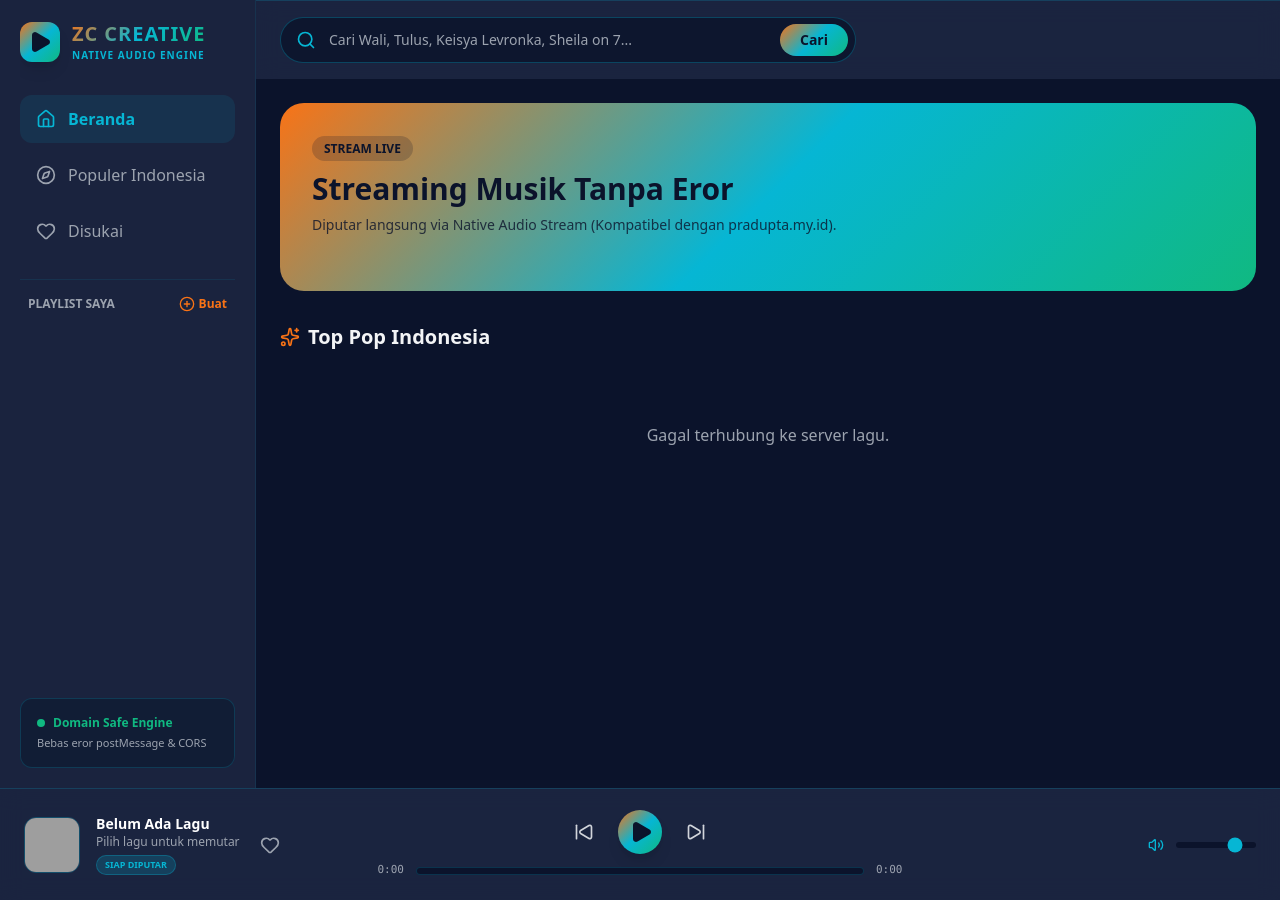
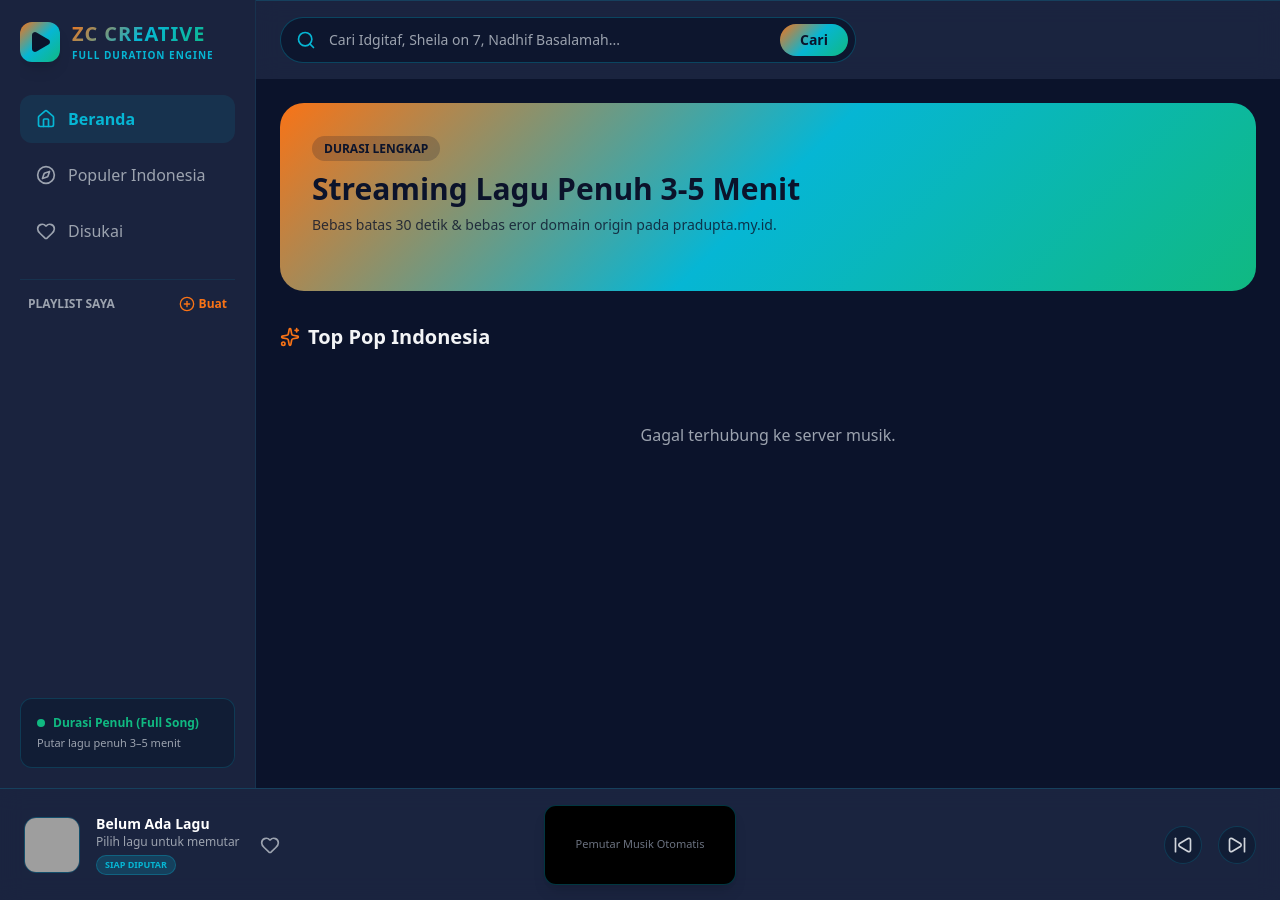
Before and after one commit to pradupta/web, a Jekyll site: the page zcmusik.html, which Jekyll copies as it is, in a window 1280 px wide. Built offline with Jekyll 4.4.1, drawn with Linux system fonts in a browser that asks for light colours; nearby versions of some CDN libraries; some of the changed lines change nothing that is shown; grey boxes are pictures that could not be loaded.

Commit message:
Update zcmusik.html

```diff
--- a/zcmusik.html
+++ b/zcmusik.html
@@ -3,7 +3,7 @@
 <head>
   <meta charset="UTF-8">
   <meta name="viewport" content="width=device-width, initial-scale=1.0">
-  <title>ZC Creative Musik - Native Audio Engine</title>
+  <title>ZC Creative Musik - Full Song Engine</title>
 
   <script src="https://cdn.tailwindcss.com"></script>
   <script src="https://unpkg.com/lucide@latest"></script>
@@ -50,9 +50,6 @@
 </head>
 <body class="bg-zc-dark text-gray-100 font-sans h-full flex flex-col overflow-hidden select-none">
 
-  <!-- NATIVE AUDIO ELEMENT (TIDAK PAKAI IFRAME YOUTUBE) -->
-  <audio id="audioEngine" class="hidden"></audio>
-
   <div class="flex flex-1 overflow-hidden">
 
     <!-- SIDEBAR -->
@@ -64,7 +61,7 @@
           </div>
           <div>
             <h1 class="font-extrabold text-xl tracking-wider zc-gradient-text">ZC CREATIVE</h1>
-            <p class="text-[10px] text-zc-cyan font-semibold tracking-widest uppercase">Native Audio Engine</p>
+            <p class="text-[10px] text-zc-cyan font-semibold tracking-widest uppercase">Full Duration Engine</p>
           </div>
         </div>
 
@@ -94,9 +91,9 @@
       <div class="p-4 rounded-xl bg-zc-card border border-zc-cyan/20 mt-4">
         <div class="flex items-center gap-2 mb-1">
           <span class="w-2 h-2 rounded-full bg-zc-green animate-pulse"></span>
-          <span class="text-xs font-semibold text-zc-green">Domain Safe Engine</span>
+          <span class="text-xs font-semibold text-zc-green">Durasi Penuh (Full Song)</span>
         </div>
-        <p class="text-[11px] text-gray-400">Bebas eror postMessage & CORS</p>
+        <p class="text-[11px] text-gray-400">Putar lagu penuh 3–5 menit</p>
       </div>
     </aside>
 
@@ -105,7 +102,7 @@
       <header class="sticky top-0 z-10 zc-glass px-6 py-4 flex items-center justify-between gap-4">
         <div class="relative flex-1 max-w-xl">
           <i data-lucide="search" class="w-5 h-5 absolute left-4 top-1/2 -translate-y-1/2 text-zc-cyan"></i>
-          <input id="searchInput" type="text" placeholder="Cari Wali, Tulus, Keisya Levronka, Sheila on 7..."
+          <input id="searchInput" type="text" placeholder="Cari Idgitaf, Sheila on 7, Nadhif Basalamah..."
                  onkeyup="if(event.key === 'Enter') handleSearch()"
                  class="w-full pl-12 pr-28 py-3 rounded-full bg-zc-dark/80 border border-zc-cyan/30 text-white placeholder-gray-400 focus:outline-none focus:border-zc-orange transition text-sm">
           <button onclick="handleSearch()" class="absolute right-2 top-1/2 -translate-y-1/2 px-5 py-1.5 rounded-full zc-gradient-bg text-zc-dark font-bold text-sm">
@@ -116,9 +113,9 @@
 
       <div class="p-6 space-y-8">
         <div class="relative overflow-hidden rounded-3xl p-8 zc-gradient-bg text-zc-dark">
-          <span class="bg-zc-dark/20 text-zc-dark px-3 py-1 rounded-full text-xs font-bold uppercase">Stream Live</span>
-          <h2 class="text-3xl font-black mt-3 mb-2">Streaming Musik Tanpa Eror</h2>
-          <p class="text-zc-dark/80 text-sm font-medium mb-6">Diputar langsung via Native Audio Stream (Kompatibel dengan pradupta.my.id).</p>
+          <span class="bg-zc-dark/20 text-zc-dark px-3 py-1 rounded-full text-xs font-bold uppercase">Durasi Lengkap</span>
+          <h2 class="text-3xl font-black mt-3 mb-2">Streaming Lagu Penuh 3-5 Menit</h2>
+          <p class="text-zc-dark/80 text-sm font-medium mb-6">Bebas batas 30 detik & bebas eror domain origin pada pradupta.my.id.</p>
         </div>
 
         <div>
@@ -133,7 +130,8 @@
 
   <!-- PLAYER BAR -->
   <footer class="h-28 bg-zc-panel/95 border-t border-zc-cyan/20 px-6 flex items-center justify-between z-20 zc-glass gap-4">
-    <div class="flex items-center gap-4 w-1/4">
+    <!-- Info Lagu -->
+    <div class="flex items-center gap-4 w-1/3">
       <img id="playerAlbumArt" src="https://images.unsplash.com/photo-1511671782779-c97d3d27a1d4?w=150" class="w-14 h-14 rounded-xl object-cover border border-zc-cyan/30 flex-shrink-0">
       <div class="truncate">
         <h4 id="playerSongTitle" class="font-bold text-sm text-white truncate">Belum Ada Lagu</h4>
@@ -145,29 +143,18 @@
       </button>
     </div>
 
-    <!-- Center Player Controls -->
-    <div class="flex flex-col items-center justify-center w-2/4 max-w-xl px-4">
-      <div class="flex items-center gap-6 mb-2">
-        <button onclick="prevTrack()" class="text-gray-300 hover:text-white transition"><i data-lucide="skip-back" class="w-5 h-5"></i></button>
-        <button id="playPauseBtn" onclick="togglePlayPause()" class="w-11 h-11 rounded-full zc-gradient-bg text-zc-dark flex items-center justify-center shadow-lg hover:scale-105 transition">
-          <i data-lucide="play" id="playPauseIcon" class="w-6 h-6 fill-zc-dark ml-0.5"></i>
-        </button>
-        <button onclick="nextTrack()" class="text-gray-300 hover:text-white transition"><i data-lucide="skip-forward" class="w-5 h-5"></i></button>
-      </div>
-
-      <div class="w-full flex items-center gap-3">
-        <span id="currentTimeText" class="text-[11px] font-mono text-gray-400 w-9 text-right">0:00</span>
-        <div id="progressBarContainer" onclick="seekAudio(event)" class="flex-1 h-2 bg-zc-dark rounded-full overflow-hidden cursor-pointer relative border border-zc-cyan/20">
-          <div id="progressBar" class="h-full zc-gradient-bg w-0 transition-all duration-100"></div>
-        </div>
-        <span id="durationText" class="text-[11px] font-mono text-gray-400 w-9">0:00</span>
+    <!-- Embedded Player -->
+    <div class="flex items-center justify-center w-1/3">
+      <div id="playerContainer" class="w-48 h-20 bg-black rounded-xl overflow-hidden border border-zc-cyan/30 relative shadow-lg flex items-center justify-center">
+        <p id="playerPlaceholder" class="text-[11px] text-gray-500 text-center p-2">Pemutar Musik Otomatis</p>
+        <iframe id="playerIframe" class="w-full h-full hidden" src="" allow="autoplay; encrypted-media" frameborder="0"></iframe>
       </div>
     </div>
 
-    <!-- Volume -->
-    <div class="flex items-center justify-end gap-3 w-1/4">
-      <i data-lucide="volume-2" class="w-4 h-4 text-zc-cyan"></i>
-      <input id="volumeSlider" type="range" min="0" max="100" value="80" oninput="changeVolume(this.value)" class="w-20 h-1.5 bg-zc-dark rounded-lg appearance-none cursor-pointer accent-zc-cyan">
+    <!-- Navigation -->
+    <div class="flex items-center justify-end gap-4 w-1/3">
+      <button onclick="prevTrack()" class="text-gray-300 hover:text-white p-2 bg-zc-card rounded-full border border-zc-cyan/20 hover:border-zc-cyan transition"><i data-lucide="skip-back" class="w-5 h-5"></i></button>
+      <button onclick="nextTrack()" class="text-gray-300 hover:text-white p-2 bg-zc-card rounded-full border border-zc-cyan/20 hover:border-zc-cyan transition"><i data-lucide="skip-forward" class="w-5 h-5"></i></button>
     </div>
   </footer>
 
@@ -185,7 +172,6 @@
   </div>
 
   <script>
-    const audioEngine = document.getElementById('audioEngine');
     let playlist = [];
     let currentIndex = -1;
     let likedSongs = JSON.parse(localStorage.getItem('zc_liked_songs')) || [];
@@ -195,71 +181,15 @@
       lucide.createIcons();
       loadView('home');
       renderSidebarPlaylists();
-      setupAudioListeners();
     });
-
-    function setupAudioListeners() {
-      audioEngine.addEventListener('timeupdate', () => {
-        if (!audioEngine.duration) return;
-        const pct = (audioEngine.currentTime / audioEngine.duration) * 100;
-        document.getElementById('progressBar').style.width = pct + '%';
-        document.getElementById('currentTimeText').innerText = formatTime(audioEngine.currentTime);
-        document.getElementById('durationText').innerText = formatTime(audioEngine.duration);
-      });
-
-      audioEngine.addEventListener('ended', nextTrack);
-
-      audioEngine.addEventListener('play', () => {
-        updatePlayPauseButton(true);
-        const badge = document.getElementById('statusBadge');
-        badge.innerText = "MEMUTAR AUDIO";
-        badge.className = "inline-block mt-1 text-[9px] font-bold uppercase px-2 py-0.5 rounded-full bg-zc-green/20 text-zc-green border border-zc-green/30";
-      });
-
-      audioEngine.addEventListener('pause', () => {
-        updatePlayPauseButton(false);
-        const badge = document.getElementById('statusBadge');
-        badge.innerText = "DIJEDA";
-        badge.className = "inline-block mt-1 text-[9px] font-bold uppercase px-2 py-0.5 rounded-full bg-zc-orange/20 text-zc-orange border border-zc-orange/30";
-      });
-    }
-
-    function formatTime(sec) {
-      if (isNaN(sec)) return "0:00";
-      const m = Math.floor(sec / 60);
-      const s = Math.floor(sec % 60);
-      return `${m}:${s < 10 ? '0' : ''}${s}`;
-    }
-
-    function seekAudio(e) {
-      if (!audioEngine.duration) return;
-      const rect = e.currentTarget.getBoundingClientRect();
-      audioEngine.currentTime = ((e.clientX - rect.left) / rect.width) * audioEngine.duration;
-    }
-
-    function changeVolume(val) {
-      audioEngine.volume = val / 100;
-    }
-
-    function togglePlayPause() {
-      if (currentIndex === -1 && playlist.length > 0) return playTrack(0);
-      audioEngine.paused ? audioEngine.play() : audioEngine.pause();
-    }
-
-    function updatePlayPauseButton(isPlaying) {
-      const btnIcon = document.getElementById('playPauseIcon');
-      btnIcon.setAttribute('data-lucide', isPlaying ? 'pause' : 'play');
-      isPlaying ? btnIcon.classList.remove('ml-0.5') : btnIcon.classList.add('ml-0.5');
-      lucide.createIcons();
-    }
 
     function loadView(view, param = null) {
       if (view === 'home') {
         document.getElementById('sectionTitle').innerHTML = `<i data-lucide="sparkles" class="w-5 h-5 text-zc-orange"></i> Top Pop Indonesia`;
-        fetchMusicData('Pop Indonesia');
+        fetchMusicData('Lagu Pop Indonesia Terbaru Audio');
       } else if (view === 'explore') {
-        document.getElementById('sectionTitle').innerHTML = `<i data-lucide="compass" class="w-5 h-5 text-zc-cyan"></i> Lagu Populer`;
-        fetchMusicData('Hits Indonesia');
+        document.getElementById('sectionTitle').innerHTML = `<i data-lucide="compass" class="w-5 h-5 text-zc-cyan"></i> Populer Indonesia`;
+        fetchMusicData('Hits Indonesia Audio');
       } else if (view === 'liked') {
         document.getElementById('sectionTitle').innerHTML = `<i data-lucide="heart" class="w-5 h-5 text-zc-orange"></i> Lagu Disukai (${likedSongs.length})`;
         playlist = likedSongs;
@@ -278,23 +208,47 @@
     async function fetchMusicData(query) {
       renderLoading();
       try {
-        const res = await fetch(`https://itunes.apple.com/search?term=${encodeURIComponent(query)}&country=ID&media=music&limit=24`);
+        const res = await fetch(`https://inv.tux.pizza/api/v1/search?q=${encodeURIComponent(query)}&type=video`);
         const data = await res.json();
 
-        if (data.results && data.results.length > 0) {
-          playlist = data.results.filter(s => s.previewUrl).map(song => ({
-            id: song.trackId.toString(),
-            title: song.trackName,
-            artist: song.artistName,
-            cover: song.artworkUrl100 ? song.artworkUrl100.replace('100x100bb', '400x400bb') : 'https://images.unsplash.com/photo-1511671782779-c97d3d27a1d4?w=400',
-            stream: song.previewUrl
+        if (data && data.length > 0) {
+          playlist = data.slice(0, 24).map(item => ({
+            id: item.videoId,
+            title: item.title,
+            artist: item.author,
+            cover: `https://i.ytimg.com/vi/${item.videoId}/hqdefault.jpg`,
+            videoId: item.videoId
           }));
           renderSongs(playlist);
         } else {
-          renderError("Tidak ada lagu ditemukan.");
+          fetchFallbackData(query);
         }
       } catch (err) {
-        renderError("Gagal terhubung ke server lagu.");
+        fetchFallbackData(query);
+      }
+    }
+
+    async function fetchFallbackData(query) {
+      try {
+        const res = await fetch(`https://pipedapi.kavin.rocks/search?q=${encodeURIComponent(query)}&filter=music_songs`);
+        const data = await res.json();
+        if (data.items && data.items.length > 0) {
+          playlist = data.items.slice(0, 24).map(item => {
+            const vId = item.url.includes('v=') ? item.url.split('v=')[1] : item.url.replace('/watch?v=', '');
+            return {
+              id: vId,
+              title: item.title,
+              artist: item.uploaderName,
+              cover: item.thumbnail,
+              videoId: vId
+            };
+          });
+          renderSongs(playlist);
+        } else {
+          renderError("Tidak dapat memuat lagu. Silakan coba pencarian lain.");
+        }
+      } catch(e) {
+        renderError("Gagal terhubung ke server musik.");
       }
     }
 
@@ -302,7 +256,7 @@
       const q = document.getElementById('searchInput').value.trim();
       if (!q) return;
       document.getElementById('sectionTitle').innerHTML = `<i data-lucide="search" class="w-5 h-5 text-zc-cyan"></i> Hasil Pencarian: "${q}"`;
-      fetchMusicData(q);
+      fetchMusicData(`${q} audio`);
     }
 
     function renderSongs(songs) {
@@ -341,7 +295,7 @@
       document.getElementById('songGrid').innerHTML = `
         <div class="col-span-full text-center py-12">
           <div class="w-8 h-8 border-4 border-zc-orange border-t-transparent rounded-full animate-spin mx-auto mb-3"></div>
-          <p class="text-sm text-zc-cyan">Memuat musik...</p>
+          <p class="text-sm text-zc-cyan">Mencari lagu durasi penuh...</p>
         </div>`;
     }
 
@@ -351,6 +305,7 @@
 
     function playTrack(index) {
       if (index < 0 || index >= playlist.length) return;
+
       currentIndex = index;
       const track = playlist[currentIndex];
 
@@ -358,8 +313,19 @@
       document.getElementById('playerArtistName').innerText = track.artist;
       document.getElementById('playerAlbumArt').src = track.cover;
 
-      audioEngine.src = track.stream;
-      audioEngine.play();
+      const badge = document.getElementById('statusBadge');
+      badge.innerText = "FULL SONG (3-5 MIN)";
+      badge.className = "inline-block mt-1 text-[9px] font-bold uppercase px-2 py-0.5 rounded-full bg-zc-green/20 text-zc-green border border-zc-green/30";
+
+      const placeholder = document.getElementById('playerPlaceholder');
+      const iframe = document.getElementById('playerIframe');
+
+      if (placeholder) placeholder.classList.add('hidden');
+      iframe.classList.remove('hidden');
+
+      // Mengirimkan domain origin asli agar bebas dari eror postMessage
+      const currentOrigin = encodeURIComponent(window.location.origin);
+      iframe.src = `https://www.youtube-nocookie.com/embed/${track.videoId}?autoplay=1&enablejsapi=1&origin=${currentOrigin}`;
 
       updateLikeIcon();
       renderSongs(playlist);
```
